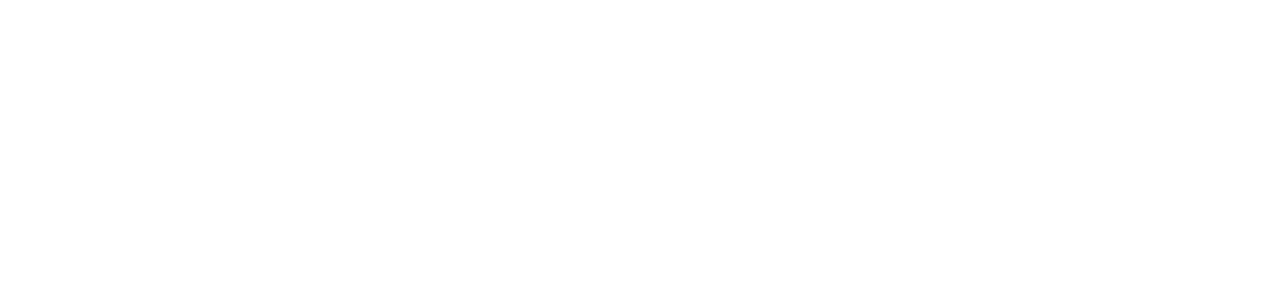
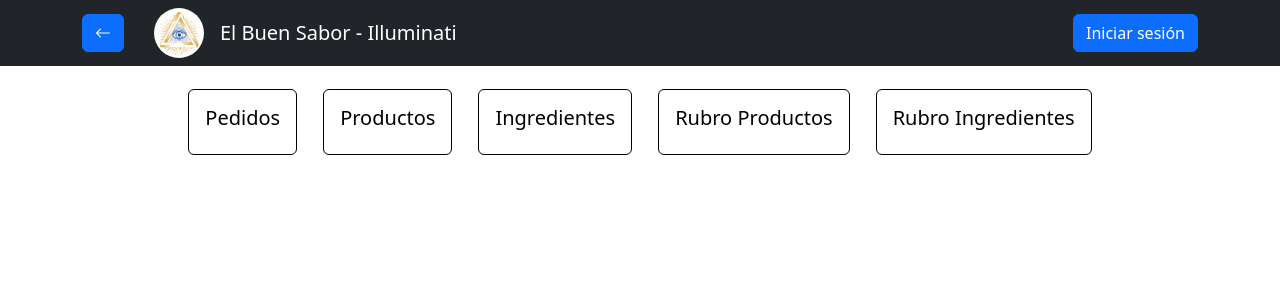
Before and after one commit to RamaHualpusher/Illuminati-ElBuenSabor-Frontend, a React (Create React App) app: page /cocinero in a window 1280 px wide. Before the commit this address had no page. Shown: the top 300 px of the page. Built offline with nearby package versions, Linux system fonts and the light colour scheme.

Commit message:
Cocinero Page

```diff
--- /dev/null
+++ b/src/components/CocineroPage/CocineroPage.tsx
@@ -0,0 +1,77 @@
+import React, { useState } from "react";
+import { Form } from "react-bootstrap";
+import IngredientesTable from "../Stock/Ingrediente/IngredientesTable";
+import ProductosTable from "../Stock/Producto/ProductosTable";
+import RubrosIngredientesTable from "../Stock/RubroIngrediente/RubroIngredientes";
+import RubrosProductosTable from "../Stock/RubroProducto/RubroProducto";
+import Bill from "../Bill/Bill";
+
+export default function CocineroPage() {
+
+    const [selectedOption, setSelectedOption] = useState("Null");
+
+
+
+    let elementDisplay = <div>Elija Elemento</div>
+
+    const handleOptionChange = (event: React.MouseEvent<HTMLButtonElement>) => {
+        setSelectedOption(event.currentTarget.value);
+    };
+
+
+
+
+    return (
+        <Form>
+            <Form.Group >
+                <Form.Label >
+                    <div  >
+                    <button type="button" className="btn btn-ligth" style={{ color: "black", textDecoration: "none" }} onClick={handleOptionChange} value={"Pedidos"}>
+                            <div className="card my-3" style={{ border: "1px solid black" }}>
+                                <div className="card-body">
+                                    <h5>Pedidos</h5>
+                                </div>
+                            </div>
+                        </button>
+                        <button type="button" className="btn btn-ligth" style={{ color: "black", textDecoration: "none" }} onClick={handleOptionChange} value={"Producto"}>
+                            <div className="card my-3" style={{ border: "1px solid black" }}>
+                                <div className="card-body">
+                                    <h5>Productos</h5>
+                                </div>
+                            </div>
+                        </button>
+                        <button type="button" className="btn btn-ligth" style={{ color: "black", textDecoration: "none" }} onClick={handleOptionChange} value={"Ingrediente"}>
+                            <div className="card my-3" style={{ border: "1px solid black" }}>
+                                <div className="card-body">
+                                    <h5>Ingredientes</h5>
+                                </div>
+                            </div>
+                        </button>
+                        <button type="button" className="btn btn-ligth" style={{ color: "black", textDecoration: "none" }} onClick={handleOptionChange} value={"Rubro Producto"}>
+                            <div className="card my-3" style={{ border: "1px solid black" }}>
+                                <div className="card-body">
+                                    <h5>Rubro Productos</h5>
+                                </div>
+                            </div>
+                        </button>
+                        <button type="button" className="btn btn-ligth" style={{ color: "black", textDecoration: "none" }} onClick={handleOptionChange} value={"Rubro Ingrediente"}>
+                            <div className="card my-3" style={{ border: "1px solid black" }}>
+                                <div className="card-body">
+                                    <h5>Rubro Ingredientes</h5>
+                                </div>
+                            </div>
+                        </button>
+                    </div>
+
+                </Form.Label>
+            </Form.Group>
+            <div>
+                {selectedOption === 'Pedidos' && <Bill/>}
+                {selectedOption === 'Producto' && <ProductosTable url="/assets/data/productosEjemplo.json" />}
+                {selectedOption === 'Ingrediente' && <IngredientesTable url="/assets/data/ingredientesEjemplo.json" />}
+                {selectedOption === 'Rubro Producto' && <RubrosProductosTable url="/assets/data/dataTableRubrosProductos.json" />}
+                {selectedOption === 'Rubro Ingrediente' && <RubrosIngredientesTable url="/assets/data/dataTableRubrosIngredientes.json" />}
+            </div>
+        </Form>
+    )
+}
--- a/src/components/Stock/Ingrediente/IngredientesTable.tsx
+++ b/src/components/Stock/Ingrediente/IngredientesTable.tsx
@@ -3,7 +3,6 @@
 import axios from 'axios';
 import EditIngredienteModal from './EditIngredienteModal';
 import AddIngredienteModal from './AddIngredienteModal';
-import AdminBar from '../../NavBar/AdminBar';
 import 'bootstrap/dist/css/bootstrap.min.css';
 
 export type Ingrediente = {
@@ -89,7 +88,6 @@
 
   return (
     <>
-    <AdminBar/>
   <div className="d-flex justify-content-start align-items-center mb-3">
     <h3>Ingredientes</h3>
   </div>
--- a/src/components/Stock/Producto/ProductosTable.tsx
+++ b/src/components/Stock/Producto/ProductosTable.tsx
@@ -1,7 +1,6 @@
 import React, { useState, useEffect } from 'react';
 import { Table, Button} from 'react-bootstrap';
 import axios from 'axios';
-import Navbar from '../../NavBar/AdminBar';
 import EditProductoModal from './EditProductoModal';
 import AddProductoModal from './AddProductoModal';
 
@@ -88,7 +87,6 @@
 
   return (
     <div>
-      <Navbar />
         <div className="d-flex justify-content-start align-items-center mb-3">
         <h3>Productos</h3>
       </div>
--- a/src/components/Stock/RubroIngrediente/RubroIngredientes.tsx
+++ b/src/components/Stock/RubroIngrediente/RubroIngredientes.tsx
@@ -3,7 +3,6 @@
 import axios from "axios";
 import EditRubroIngredienteModal from "./EditRubroIngredienteModal";
 import AddRubroIngredienteModal from "./AddRubroIngredienteModal";
-import Navbar from '../../NavBar/AdminBar';
 
 import "bootstrap/dist/css/bootstrap.min.css";
 
@@ -93,7 +92,6 @@
 
   return (
     <div>
-      <Navbar/>
       <div
         className="d-flex justify-content-start m-3">
         <Button variant="success" onClick={handleAddModalOpen}>
--- a/src/components/Stock/RubroProducto/RubroProducto.tsx
+++ b/src/components/Stock/RubroProducto/RubroProducto.tsx
@@ -3,9 +3,7 @@
 import axios from 'axios';
 import EditProductoModal from './EditProductoModal';
 import AddProductoModal from './AddProductoModal';
-
 import 'bootstrap/dist/css/bootstrap.min.css';
-import Navbar from '../../NavBar/AdminBar';
 
 export type Producto = {
   id: number;
@@ -86,7 +84,6 @@
 
   return (
     <div>
-      <Navbar />
       <div className="d-flex justify-content-start m-3">
         <Button variant="success" onClick={handleAddModalOpen}>Agregar Producto</Button>
       </div>
--- a/src/routers/IndexRouter.tsx
+++ b/src/routers/IndexRouter.tsx
@@ -9,6 +9,7 @@
 import Admin from "../screens/Admin";
 import Employee from "../components/Users/Employees/Employee";
 import Bill from "../components/Bill/Bill";
+import Cocinero from "../screens/Cocinero";
 
 // import Cashier from "../screens/Cashier";
 // import Detail from "../screens/Detail";
@@ -20,6 +21,7 @@
       <Routes>
         <Route path="/" element={<UserRouter />} />
         <Route path="/admin" element={<Admin/>} />
+        <Route path="/cocinero" element={<Cocinero/>}/>
         <Route path="/admin/facturas" element={<Bill/>} />
         <Route path="/admin/employee" element={<Employee/>} />
         <Route path="/carrito" element={<ShoppingCart/>} />
--- a/src/routers/UserRouter.tsx
+++ b/src/routers/UserRouter.tsx
@@ -17,6 +17,7 @@
       <div className="d-flex justify-content-center mb-3">
         <div className="btn-group">
           <Link to="/Admin" className="btn btn-success my-3">Admin</Link>
+          <Link to="/Cocinero" className="btn btn-success my-3">Cocinero</Link>
           <Link to="/cocina/ingredientes" className="btn btn-success my-3">Ingredientes</Link>
           <Link to="/cocina/productos" className="btn btn-success my-3">Productos</Link>
           <Link to="/cocina/rubros/ingredientes" className="btn btn-success my-3">Rubros Ingredientes</Link>
--- /dev/null
+++ b/src/screens/Cocinero.tsx
@@ -0,0 +1,14 @@
+import React from "react";
+import NavBar from "../components/NavBar/AdminBar";
+import CocineroPage from "../components/CocineroPage/CocineroPage";
+
+const Cocinero = () => {
+    return (
+        <div>
+            <NavBar/>
+            <CocineroPage/>
+        </div>
+    );
+};
+
+export default Cocinero;
```
